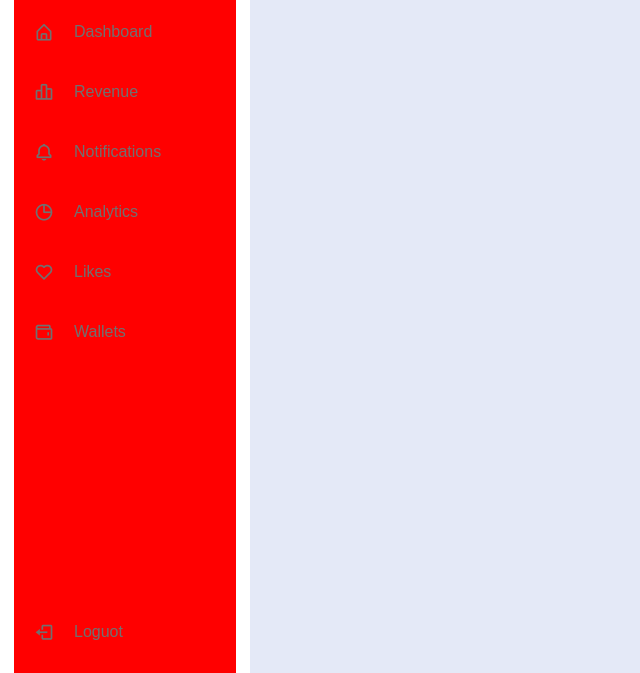
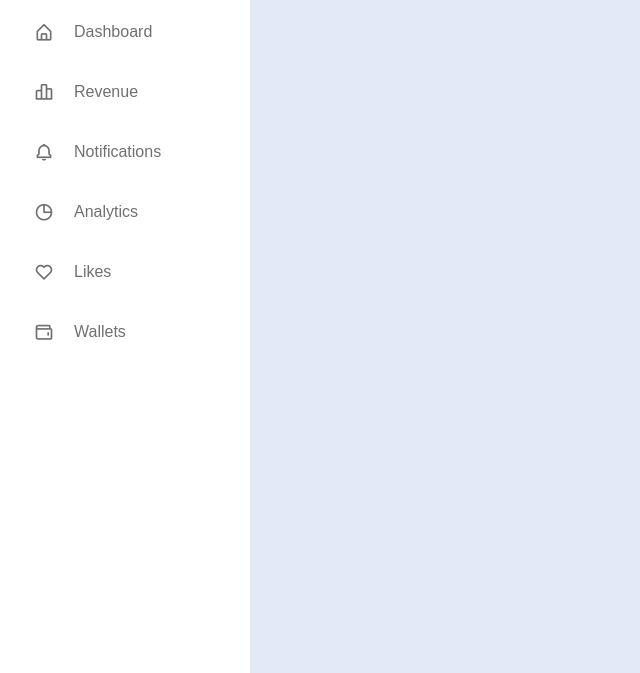
Before and after one commit to WazxLyrisc/game_release, a plain HTML site: page index.html in a window 1280 px wide. Shown: the part 127-800 px from the top of the page, without its empty margins (0-640 px from the left). Drawn offline with nearby package versions, Linux system fonts and the light colour scheme.

Commit message:
first commit

```diff
--- a/index.css
+++ b/index.css
@@ -125,9 +125,11 @@ header .image-text .header-text{
     color: var(--sidebar-color);
 }
 .sidebar .menu-bar{
-    background: red;
-    height: 100%;
+    height: calc(100% + 50px);
     display: flex;
     flex-direction: column;
     justify-content: space-between;
 }
+.menu-bar .mode{
+    background: var(--primary-color-light) ;
+}
```
